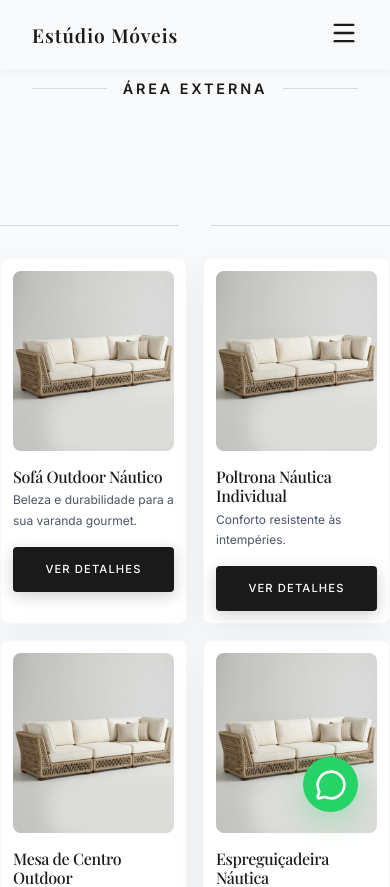
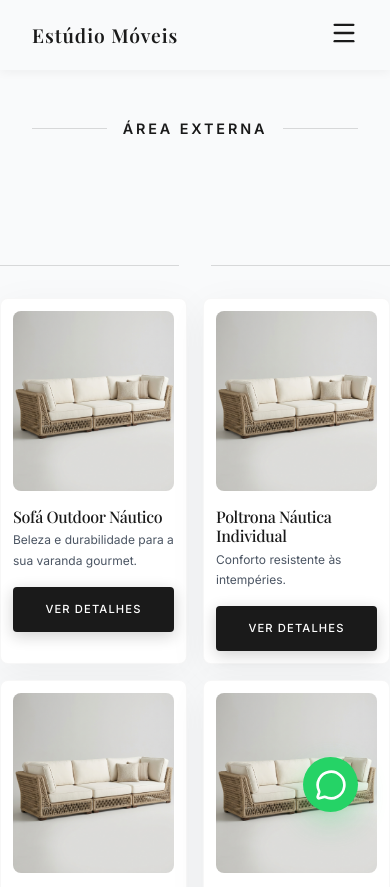
Before and after one commit to cristyan7gabriel/Estudio_Moveis, a React (Vite) app: page /categoria/area-externa in a window 390 px wide. Shown: the top 887 px of the page. Built offline with nearby package versions, Linux system fonts and the light colour scheme.

Commit message:
Fix mobile header transparency and menu button colors

```diff
--- a/src/index.css
+++ b/src/index.css
@@ -499,6 +499,15 @@ button {
     font-size: 1.2rem;
   }
 
+  .mobile-menu-btn {
+    color: #F4F1EB;
+    transition: var(--transition-base);
+  }
+
+  .header.scrolled .mobile-menu-btn {
+    color: var(--color-primary);
+  }
+
   .hero-title {
     font-size: 2.2rem;
     margin-bottom: 1.5rem;
@@ -579,6 +588,6 @@ button {
   }
 
   main {
-    padding-top: 80px !important;
+    padding-top: 0;
   }
 }
```
